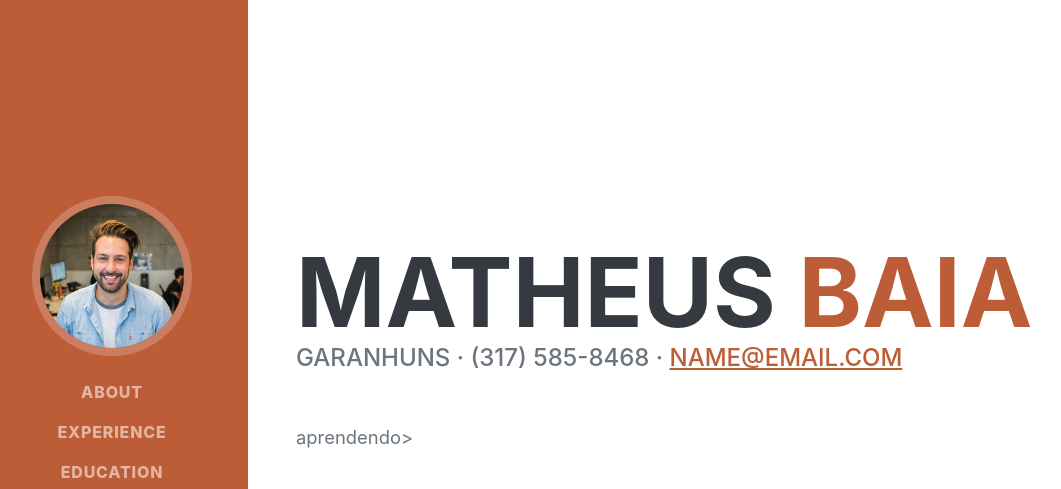
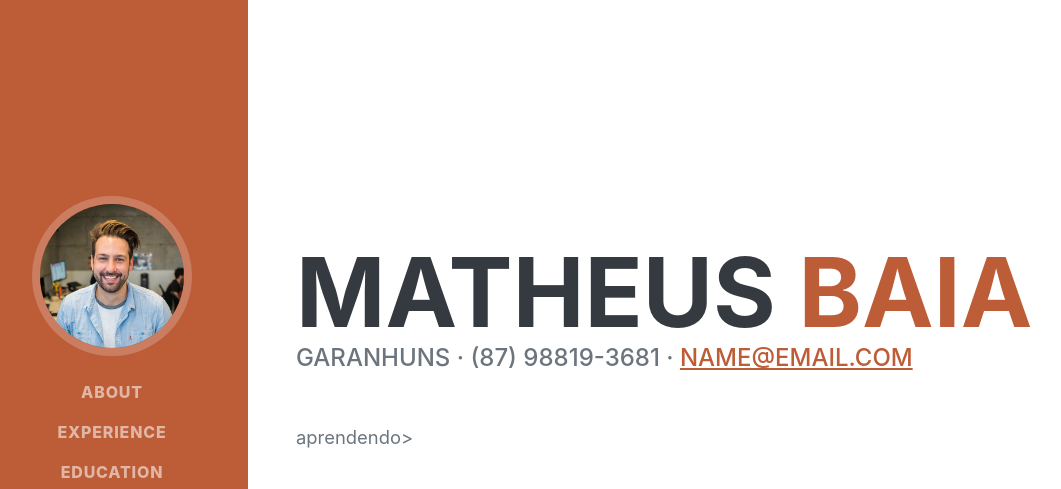
Before and after one commit to matheusbaia/matheusbaia.github.io, a plain HTML site: page index.html in a window 1280 px wide. Shown: the top 489 px of the page, without its empty margins (24-1085 px from the left). Drawn offline with nearby package versions, Linux system fonts and the light colour scheme; a web font is replaced by a local one.

Commit message:
Update index.html

```diff
--- a/index.html
+++ b/index.html
@@ -44,7 +44,7 @@
                         <span class="text-primary">Baia</span>
                     </h1>
                     <div class="subheading mb-5">
-                        Garanhuns · (317) 585-8468 ·
+                        Garanhuns · (87) 98819-3681 ·
                         <a href="mailto:name@email.com">name@email.com</a>
                     </div>
                     <p class="lead mb-5">aprendendo>
```
